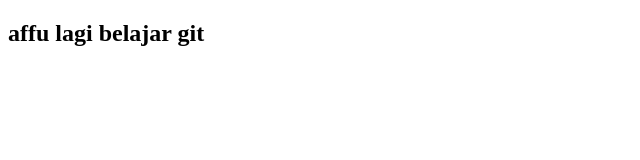
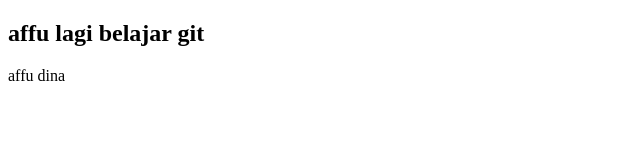
Before and after one commit to Affu321/affu_nyoba_git_lagi, a plain HTML site: page Index.html in a window 1280 px wide. Shown: the full height of the page, 0-640 px from the left. Drawn offline with Linux system fonts and the light colour scheme.

Commit message:
Insert Name

```diff
--- a/Index.html
+++ b/Index.html
@@ -7,5 +7,6 @@
 </head>
 <body>
     <h2>affu lagi belajar git</h2>
+    <p>affu dina</p>
 </body>
 </html>
```
